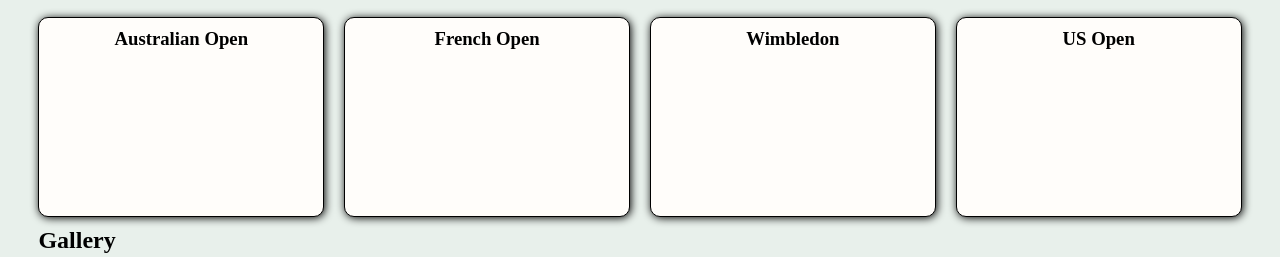
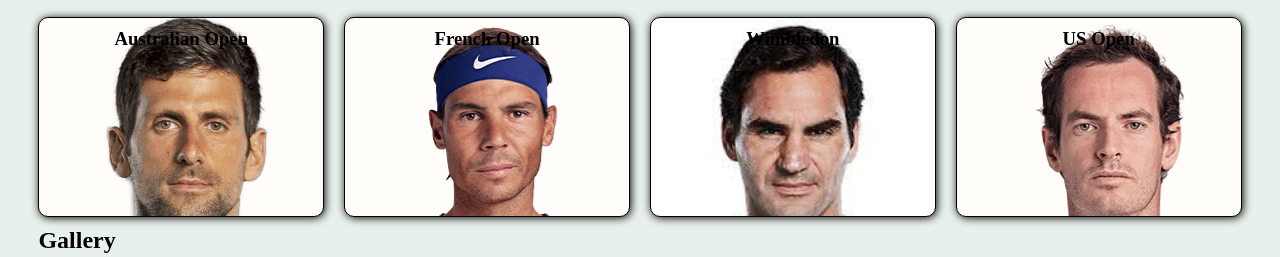
Before and after one commit to achmad-irfan/css-grid, a plain HTML site: page index.html in a window 1280 px wide. Shown: the part 543-800 px from the top of the page. Drawn offline with nearby package versions, Linux system fonts and the light colour scheme.

Commit message:
css grid

```diff
--- a/index.html
+++ b/index.html
@@ -40,15 +40,15 @@
           <div class="icon"></div>
           <h3>Australian Open</h3>
         </div>
-        <div class="tourney">
+        <div class="tourney french">
           <div class="icon"></div>
           <h3>French Open</h3>
         </div>
-        <div class="tourney">
+        <div class="tourney wimbley">
           <div class="icon"></div>
           <h3>Wimbledon</h3>
         </div>
-        <div class="tourney">
+        <div class="tourney uso">
           <div class="icon"></div>
           <h3>US Open</h3>
         </div>
--- a/styles.css
+++ b/styles.css
@@ -130,6 +130,23 @@ section.grandSlam {
   box-shadow: 1px 1px 9px rgb(0, 0, 0);
 }
 
+.australian {
+  background-image: url(img/djokovic.png);
+}
+
+.french {
+  background-image: url(img/nadal.png);
+}
+
+.wimbley {
+  background-image: url(img/federer.jpg);
+  background-size: cover;
+}
+
+.uso {
+  background-image: url(img/murray.png);
+}
+
 h2 {
   margin-bottom: 20px;
   font-size: 1.5em;
```
Also changed, not shown: img/djokovic.png (added), img/federer.jpg (added), img/murray.png (added), img/nadal.png (added).
